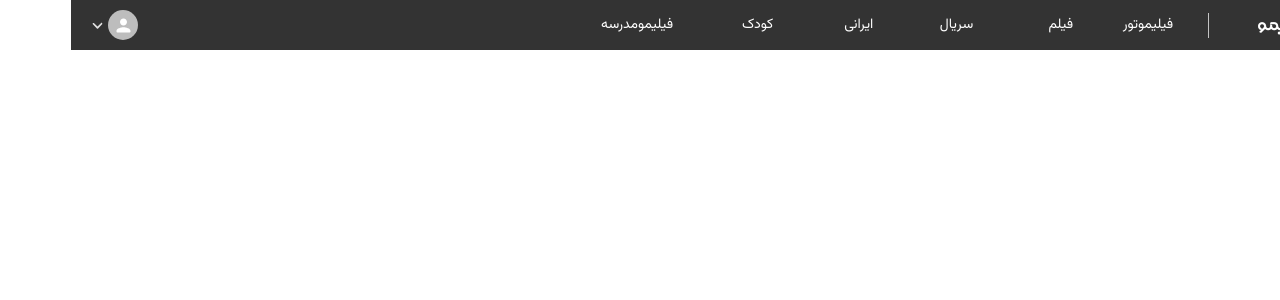
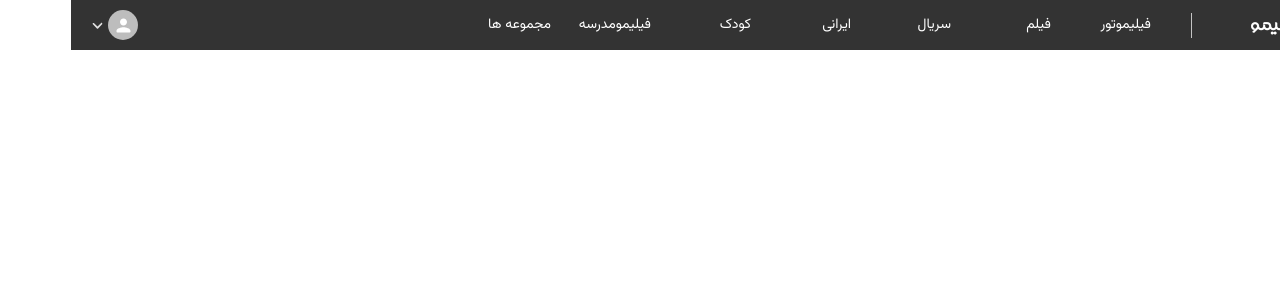
Before and after one commit to mohammadsohrabi2021/Filimo, a Next.js app: page / in a window 1280 px wide. Shown: the top 300 px of the page. Built offline with nearby package versions, Linux system fonts and the light colour scheme.

Commit message:
change layout

```diff
--- a/components/layout/Layout.tsx
+++ b/components/layout/Layout.tsx
@@ -24,7 +24,7 @@ const Layout = ({children}: LayoutPropsType) => {
     return (
         <Grid>
             <Grid container width={'100%'} height={50} sx={{background: 'rgba(0,0,0,.8)'}}>
-                <Grid container item xs={8} alignItems={'center'}>
+                <Grid container item xs={9} alignItems={'center'}>
                     <Grid display={'flex'} item xs={1.5} justifyContent={'center'}>
                         <Image src={Logo} alt={'logo'} width={80} height={25}/>
                     </Grid>
@@ -33,7 +33,7 @@ const Layout = ({children}: LayoutPropsType) => {
                     </Grid>
                     {dataTitleNavbar.map(item => <DropMenu title={item.title} data={item.data}/>)}
                 </Grid>
-                <Grid display={'flex'} item xs={4} justifyContent={'flex-end'}>
+                <Grid display={'flex'} item xs={3} justifyContent={'flex-end'}>
                     <Grid display={'flex'} alignItems={'center'} ml={2} sx={{cursor: 'pointer'}}>
                         <Avatar sx={{width: 30, height: 30}}>
                             <PersonRoundedIcon/>
```
